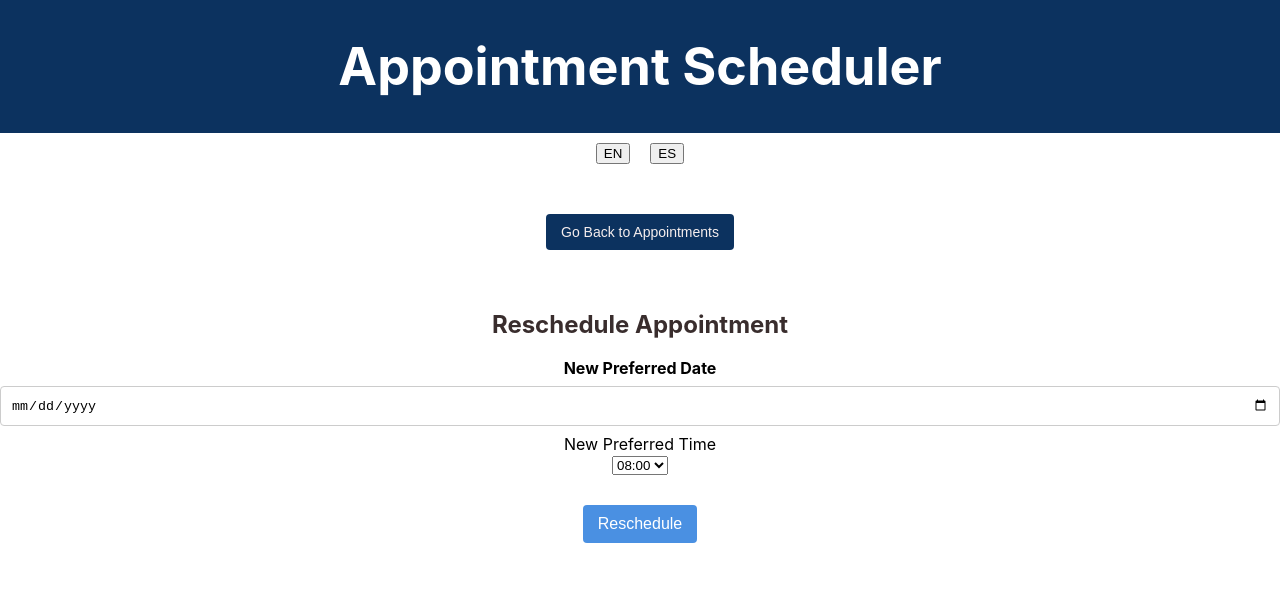
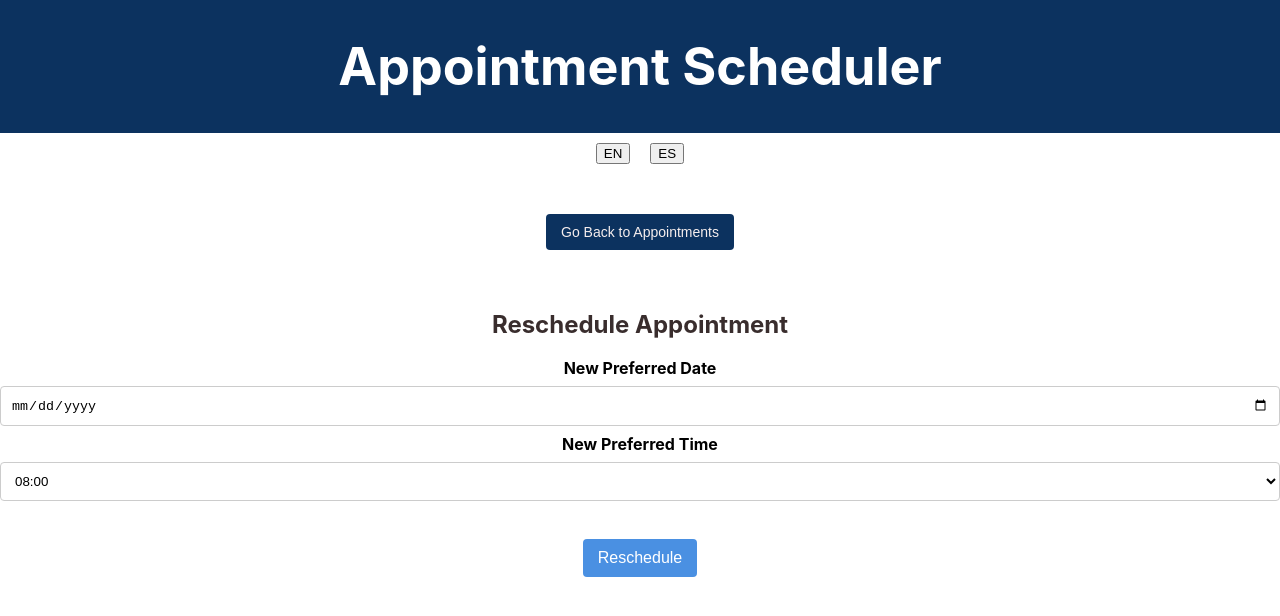
Before and after one commit to BeckyLashua/booking_page, a React (Create React App) app in the folder client/: page /reschedule in a window 1280 px wide. Shown: the top 616 px of the page. Built offline with nearby package versions, Linux system fonts and the light colour scheme.

Commit message:
Updated TimeInput component to take in props

```diff
--- a/client/src/components/BookingForm.js
+++ b/client/src/components/BookingForm.js
@@ -15,7 +15,8 @@ function BookingForm(props) {
     lastName: '',
     email: '',
     phone: '',
-    date: ''
+    date: '',
+    time: ''
   });
 
   const handleChange = function(event) {
@@ -79,13 +80,14 @@ function BookingForm(props) {
         onChange={handleChange}
       /><br />
       <TimeInput
-        min = '8'
-        max = '18'
-        increment = '30'
+        min = {8}
+        max = {18}
+        increment = {30}
+        name = {'booking-time'}
         title = {t('inputTime')}
-        labelClass='form-label'
-        inputClass='form-input'
-        htmlFor="time"
+        labelClass= {'form-label'}
+        inputClass= {'form-input'}
+        htmlFor= {"time"}
       /><br />
       <button class='form-button' type="submit" onClick={handleSubmit}>{t('bookingButton')}</button>
     </form>
--- a/client/src/components/RescheduleForm.js
+++ b/client/src/components/RescheduleForm.js
@@ -37,12 +37,14 @@ function RescheduleForm(props) {
         onChange={handleChange}
       /><br />
       <TimeInput
-        min = '8'
-        max = '18'
-        increment = '30'
+        min = {8}
+        max = {18}
+        increment = {30}
+        name = {'reschedule-time'}
         title = {t('rescheduleInputTime')}
-        timeClass='form-label'
-        htmlFor="time"
+        labelClass= {'form-label'}
+        timeClass = {'form-input'}
+        htmlFor= {"time"}
       /><br />
       <button class='form-button' type="submit" onClick={handleSubmit}>{t('rescheduleButton')}</button>
     </form>
--- a/client/src/components/TimeInput.js
+++ b/client/src/components/TimeInput.js
@@ -14,7 +14,7 @@ const generateTimeOptions = (min, max, increment ) => {
   return times;
 };
 
-function TimeInput({min, max, increment, title, labelClass, inputClass, htmlFor}) {
+function TimeInput(props) {
   const [selectedTime, setSelectedTime] = useState('');
 
   // Handle change in dropdown
@@ -22,13 +22,18 @@ function TimeInput({min, max, increment, title, labelClass, inputClass, htmlFor}
     setSelectedTime(event.target.value);
   };
 
-  const timeOptions = generateTimeOptions({ min }, { max }, { increment });
+  const timeOptions = generateTimeOptions(
+     props.min ,
+     props.max ,
+     props.increment
+  );
 
   return (
     <div>
-      <label class={ labelClass } htmlFor={ htmlFor }>{ title }</label><br />
+      <label class= { props.labelClass } htmlFor={ props.htmlFor }>{ props.title }</label><br />
         <select
-          class={ inputClass }
+          class={ props.timeClass }
+          name = { props.name }
           value={selectedTime}
           onChange={handleChange}>
           {timeOptions.map(time => (
```
